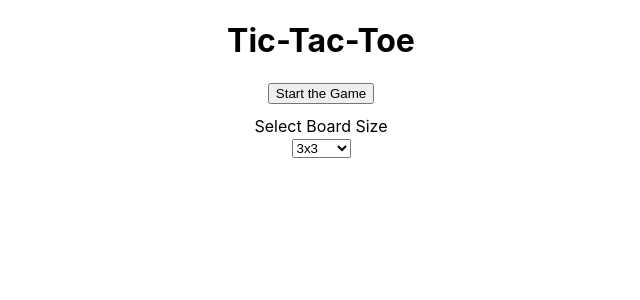
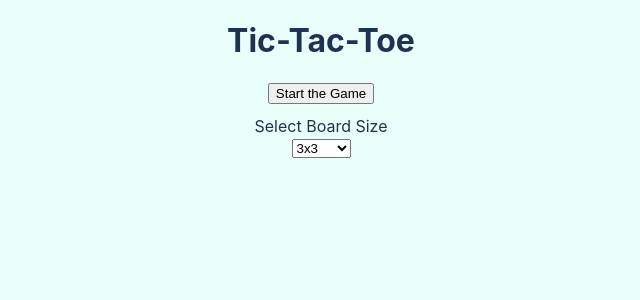
Before and after one commit to yusufalp/tic-tac-toe, a React (Create React App) app: page / in a window 1280 px wide. Shown: the top 300 px of the page, without its empty margins (319-959 px from the left). Built offline with nearby package versions, Linux system fonts and the light colour scheme.

Commit message:
Change background color and text color

```diff
--- a/src/App.css
+++ b/src/App.css
@@ -1,5 +1,10 @@
+body {
+  background-color: #e9fff9;
+}
+
 .App {
   text-align: center;
+  color: #1d3354;
 }
 
 .App-header {
```
